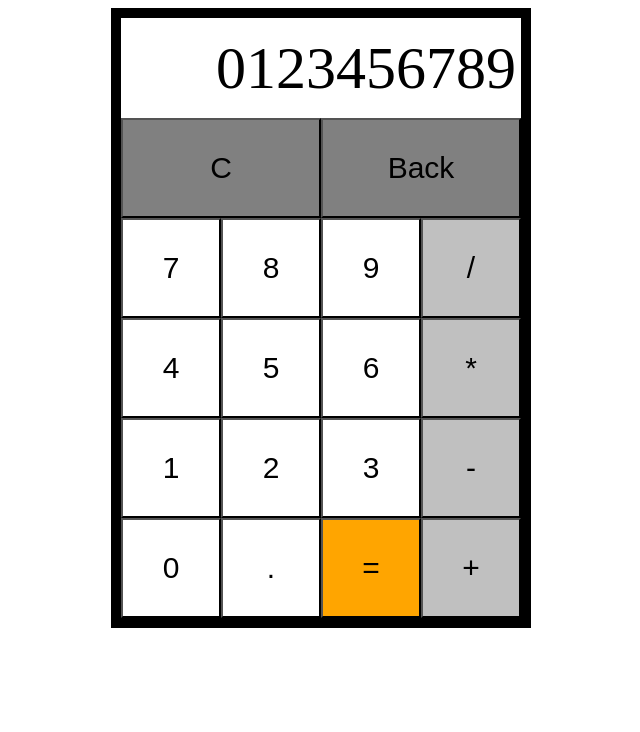
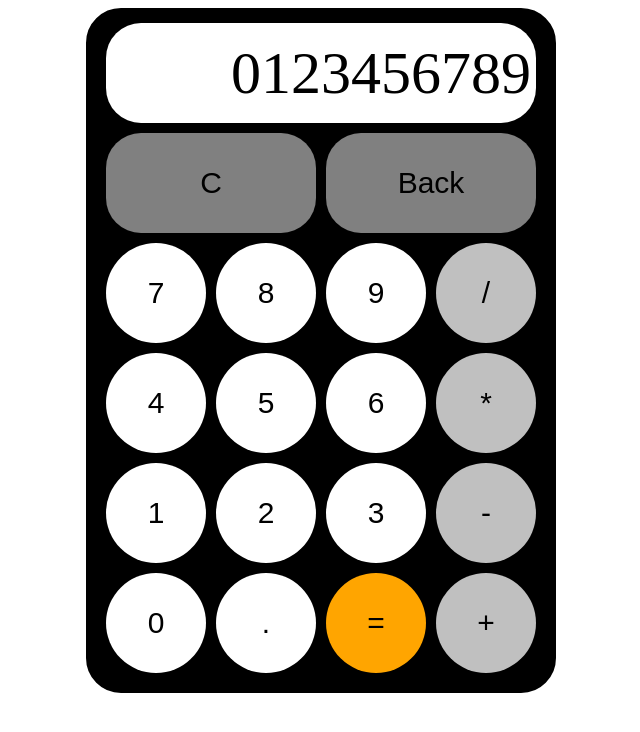
Before and after one commit to wazzupope/calculator, a plain HTML site: page index.html in a window 1280 px wide. Shown: the whole page, without its empty margins (319-959 px from the left). Drawn offline with Linux system fonts and the light colour scheme.

Commit message:
rounded corners, round buttons, adjust sizing and spacing

```diff
--- a/styles.css
+++ b/styles.css
@@ -2,10 +2,13 @@ main {
     border-style: solid;
     border-width: 10px;
     border-color: black;
+    border-radius: 35px;
+    background-color: black;
     display: flex;
     flex-direction: column;
     align-items: center;
-    width: 400px;
+    width: 440px;
+    padding: 5px;
     margin: auto;
     font-size: 60px;
 }
@@ -14,6 +17,9 @@ button {
     width: 100px;
     height: 100px;
     font-size: 30px;
+    border-radius: 50%;
+    border: none;
+    margin: 5px;
 }
 
 div {
@@ -23,20 +29,25 @@ div {
 #buttons {
     display: flex;
     flex-wrap: wrap;
+    justify-content: center;
 }
 
 #dblWide {
-    width: 200px;
+    width: 210px;
     background-color: gray;
+    border-radius: 35px;
+    margin-top: 10px;
 }
 
 #display {
     display: flex;
     align-items: center;
     justify-content: flex-end;
+    background-color: white;
     height: 100px;
-    width: 400px;
+    width: 430px;
     margin: auto;
+    border-radius: 35px;
 }
 
 #equality {
```
